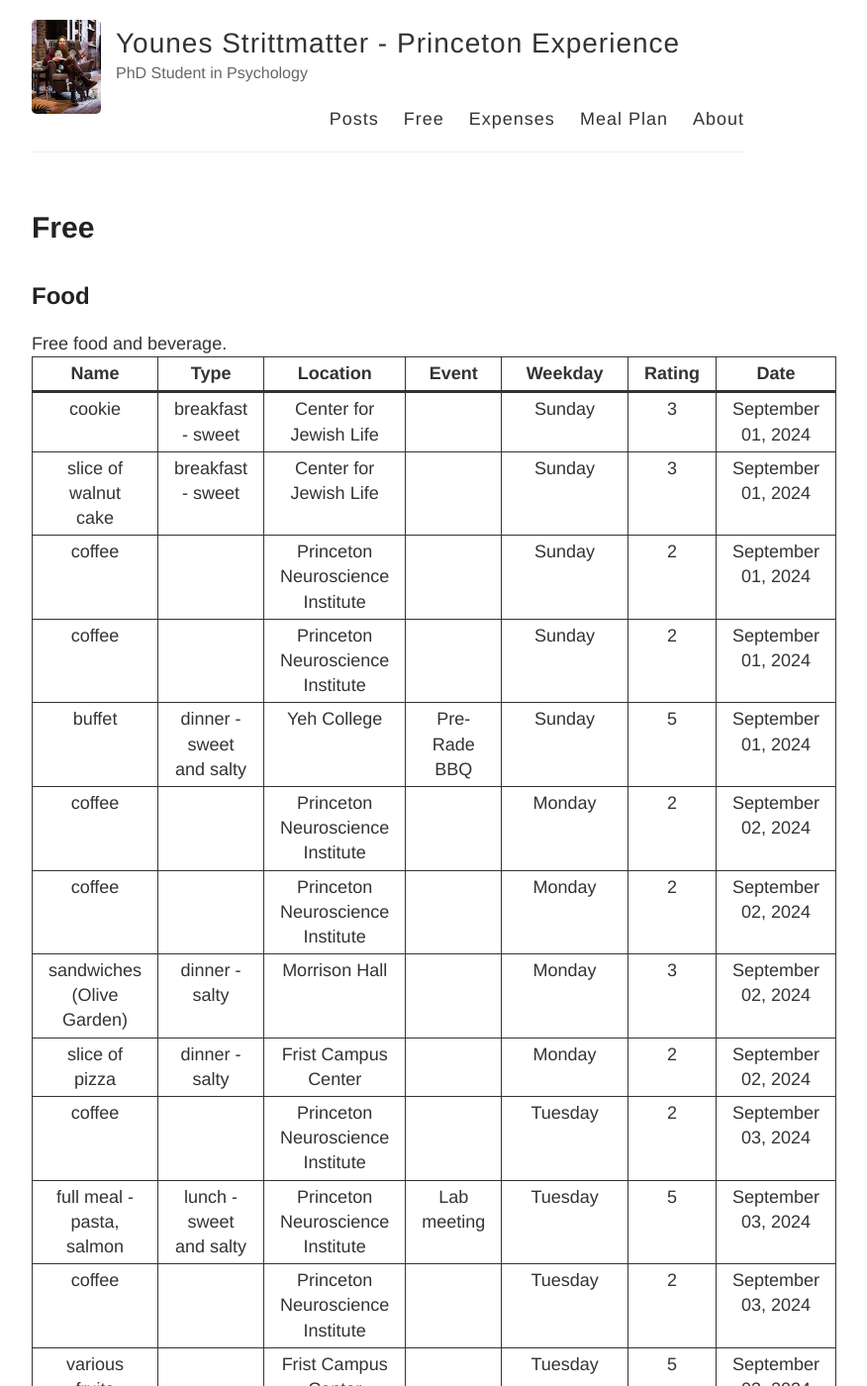
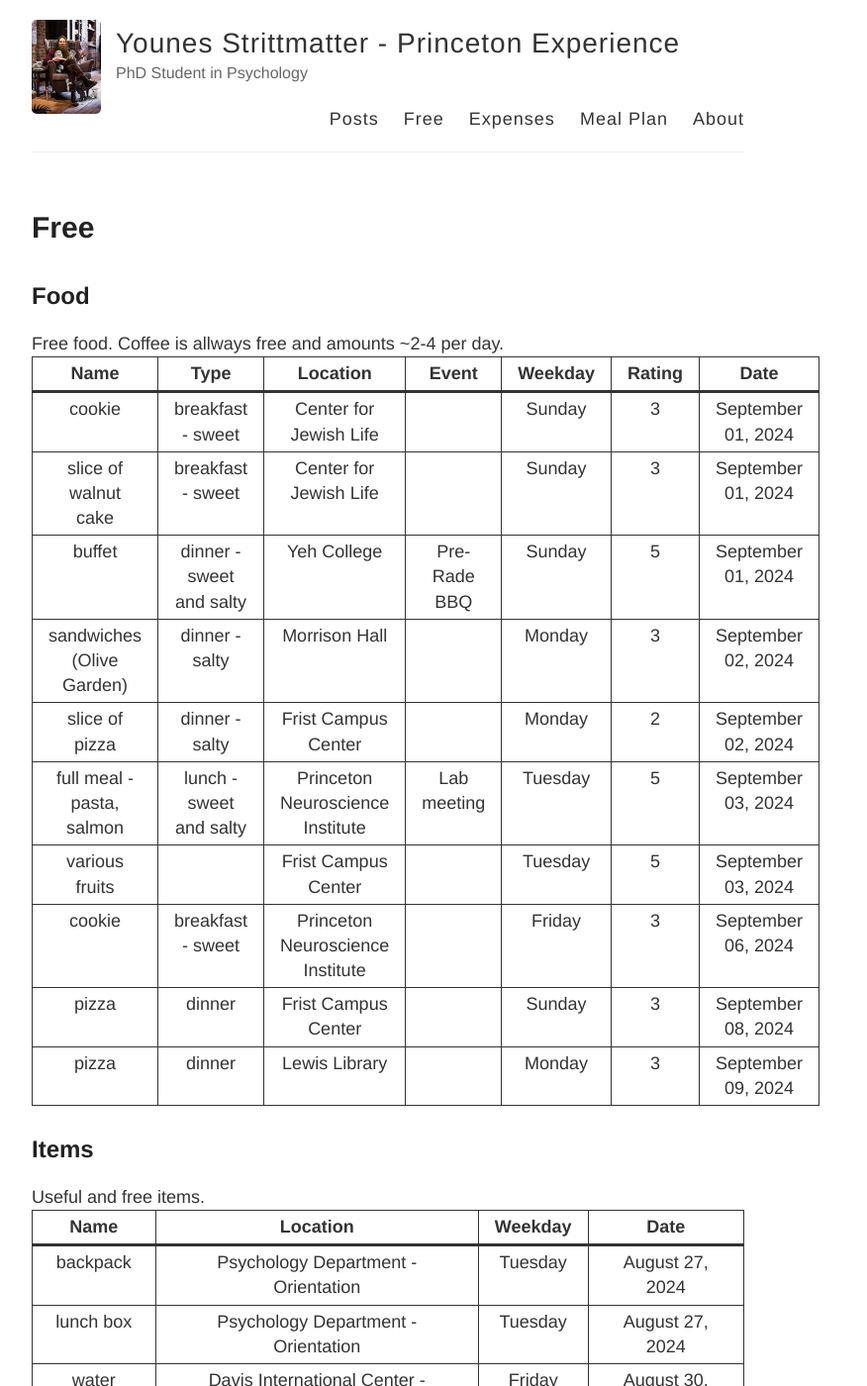
Before and after one commit to younesStrittmatter/princeton-experiment, a Jekyll site: the page built from free.html, in a window 1280 px wide and 1400 px high. Shown: the whole window at 99% size, without its empty margins (248-1124 px from the left). Built offline with Jekyll 4.4.1, drawn with Linux system fonts in a browser that asks for light colours; some of the changed text lies outside the part shown.

Commit message:
added info

```diff
--- a/_data/free-food.yml
+++ b/_data/free-food.yml
@@ -10,14 +10,6 @@
   location: Center for Jewish Life
   date: 2024-09-01
   rating: 3
-- name: coffee
-  location: Princeton Neuroscience Institute
-  date: 2024-09-01
-  rating: 2
-- name: coffee
-  location: Princeton Neuroscience Institute
-  date: 2024-09-01
-  rating: 2
 - name: buffet
   time: dinner
   type: sweet and salty
@@ -25,14 +17,6 @@
   event: Pre-Rade BBQ
   date: 2024-09-01
   rating: 5
-- name: coffee
-  location: Princeton Neuroscience Institute
-  date: 2024-09-02
-  rating: 2
-- name: coffee
-  location: Princeton Neuroscience Institute
-  date: 2024-09-02
-  rating: 2
 - name: sandwiches (Olive Garden)
   time: dinner
   type: salty
@@ -45,10 +29,6 @@
   location: Frist Campus Center
   date: 2024-09-02
   rating: 2
-- name: coffee
-  location: Princeton Neuroscience Institute
-  date: 2024-09-03
-  rating: 2
 - name: full meal - pasta, salmon
   time: lunch
   type: sweet and salty
@@ -56,23 +36,23 @@
   event: Lab meeting
   date: 2024-09-03
   rating: 5
-- name: coffee
-  location: Princeton Neuroscience Institute
-  date: 2024-09-03
-  rating: 2
 - name: various fruits
   location: Frist Campus Center
   date: 2024-09-03
   rating: 5
-- name: coffee
+- name: cookie
+  time: breakfast
+  type: sweet
   location: Princeton Neuroscience Institute
-  date: 2024-09-04
-  rating: 2
-- name: coffee
-  location: Princeton Neuroscience Institute
-  date: 2024-09-05
-  rating: 2
-- name: coffee
-  location: Princeton Neuroscience Institute
-  date: 2024-09-05
-  rating: 2
+  date: 2024-09-06
+  rating: 3
+- name: pizza
+  time: dinner
+  location: Frist Campus Center
+  date: 2024-09-08
+  rating: 3
+- name: pizza
+  time: dinner
+  location: Lewis Library
+  date: 2024-09-09
+  rating: 3
--- a/free.html
+++ b/free.html
@@ -5,7 +5,7 @@ permalink: /free/
 nav_order: 1
 ---
 <h2>Food</h2>
-Free food and beverage.
+Free food. Coffee is allways free and amounts ~2-4 per day.
 <table class="free-list">
     <tr>
         <th>Name</th>
```
Also changed, not shown: _data/meal-plan-food.yml (+18 -0 lines).
